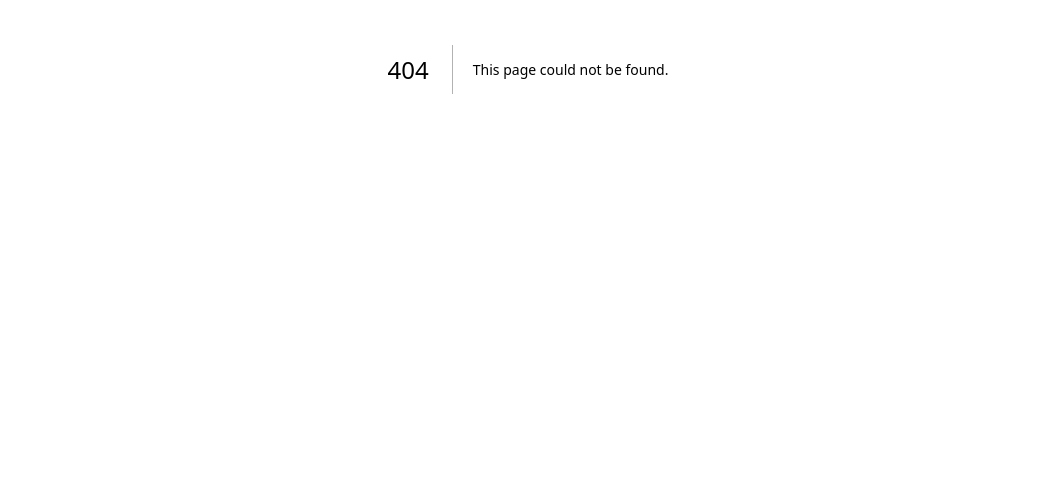
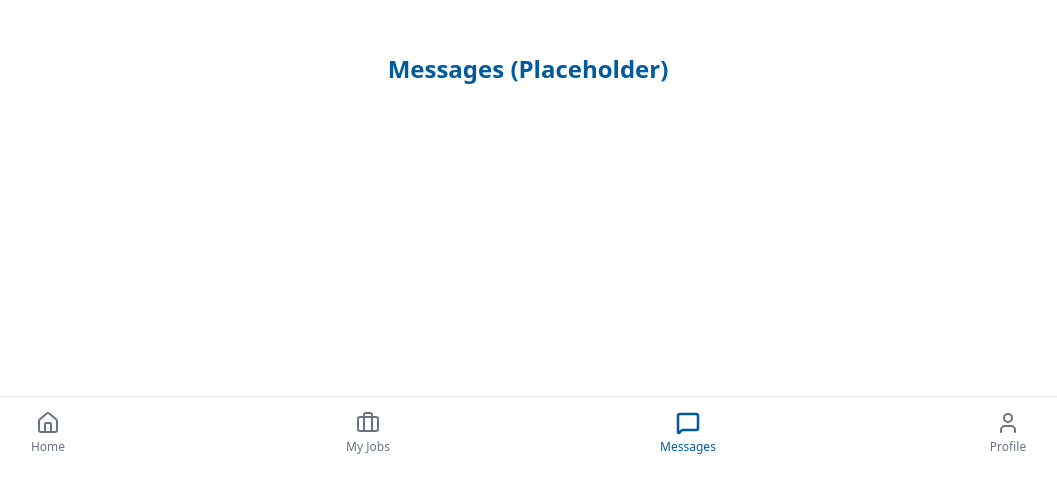
Before and after one commit to Shawn-D-souza/kaamsathi, a Next.js app: page /messages in a window 1280 px wide. Before the commit this address had no page. Shown: the part 331-824 px from the top of the page, without its empty margins (112-1169 px from the left). Before the commit the page ends 800 px from the top, so only its background shows below. Built offline with nearby package versions, Linux system fonts and the light colour scheme.

Commit message:
feat: Add Bottom Navigation bar and placeholder pages

```diff
--- a/package.json
+++ b/package.json
@@ -10,6 +10,7 @@
   },
   "dependencies": {
     "@supabase/supabase-js": "^2.81.1",
+    "lucide-react": "^0.554.0",
     "next": "16.0.3",
     "react": "19.2.0",
     "react-dom": "19.2.0"
--- a/src/app/layout.tsx
+++ b/src/app/layout.tsx
@@ -1,6 +1,7 @@
 import type { Metadata } from "next";
 import { Geist, Geist_Mono } from "next/font/google";
 import "./globals.css";
+import BottomNav from "@/components/BottomNav";
 
 const geistSans = Geist({
   variable: "--font-geist-sans",
@@ -25,9 +26,13 @@ export default function RootLayout({
   return (
     <html lang="en" suppressHydrationWarning>
       <body
-        className={`${geistSans.variable} ${geistMono.variable} antialiased`}
+        className={`${geistSans.variable} ${geistMono.variable} antialiased bg-gray-50 dark:bg-black`}
       >
-        {children}
+        {/* Main Content Wrapper with bottom padding for Nav */}
+        <div className="min-h-screen pb-20">
+          {children}
+        </div>
+        <BottomNav />
       </body>
     </html>
   );
--- /dev/null
+++ b/src/app/messages/page.tsx
@@ -0,0 +1,7 @@
+export default function MessagesPage() {
+  return (
+    <div className="flex min-h-screen items-center justify-center">
+      <h1 className="text-2xl font-bold text-brand-blue">Messages (Placeholder)</h1>
+    </div>
+  );
+}
--- /dev/null
+++ b/src/app/my-jobs/page.tsx
@@ -0,0 +1,7 @@
+export default function MyJobsPage() {
+  return (
+    <div className="flex min-h-screen items-center justify-center">
+      <h1 className="text-2xl font-bold text-brand-blue">My Jobs (Placeholder)</h1>
+    </div>
+  );
+}
--- /dev/null
+++ b/src/app/profile/page.tsx
@@ -0,0 +1,7 @@
+export default function ProfilePage() {
+  return (
+    <div className="flex min-h-screen items-center justify-center">
+      <h1 className="text-2xl font-bold text-brand-blue">Profile (Placeholder)</h1>
+    </div>
+  );
+}
--- /dev/null
+++ b/src/components/BottomNav.tsx
@@ -0,0 +1,38 @@
+"use client";
+
+import Link from "next/link";
+import { usePathname } from "next/navigation";
+import { Home, Briefcase, MessageSquare, User } from "lucide-react";
+
+export default function BottomNav() {
+  const pathname = usePathname();
+
+  const navItems = [
+    { name: "Home", href: "/", icon: Home },
+    { name: "My Jobs", href: "/my-jobs", icon: Briefcase },
+    { name: "Messages", href: "/messages", icon: MessageSquare },
+    { name: "Profile", href: "/profile", icon: User },
+  ];
+
+  return (
+    <div className="fixed bottom-0 left-0 z-50 w-full border-t border-gray-200 bg-white pb-safe pt-2 dark:border-gray-800 dark:bg-black">
+      <nav className="flex h-16 justify-around pb-2">
+        {navItems.map((item) => {
+          const isActive = pathname === item.href;
+          return (
+            <Link
+              key={item.name}
+              href={item.href}
+              className={`flex flex-col items-center justify-center w-full space-y-1 ${
+                isActive ? "text-brand-blue" : "text-gray-500 hover:text-gray-900 dark:text-gray-400 dark:hover:text-gray-50"
+              }`}
+            >
+              <item.icon size={24} strokeWidth={isActive ? 2.5 : 2} />
+              <span className="text-xs font-medium">{item.name}</span>
+            </Link>
+          );
+        })}
+      </nav>
+    </div>
+  );
+}
```
Also changed, not shown: 1 other file (tests, documents, lock files or other folders).
